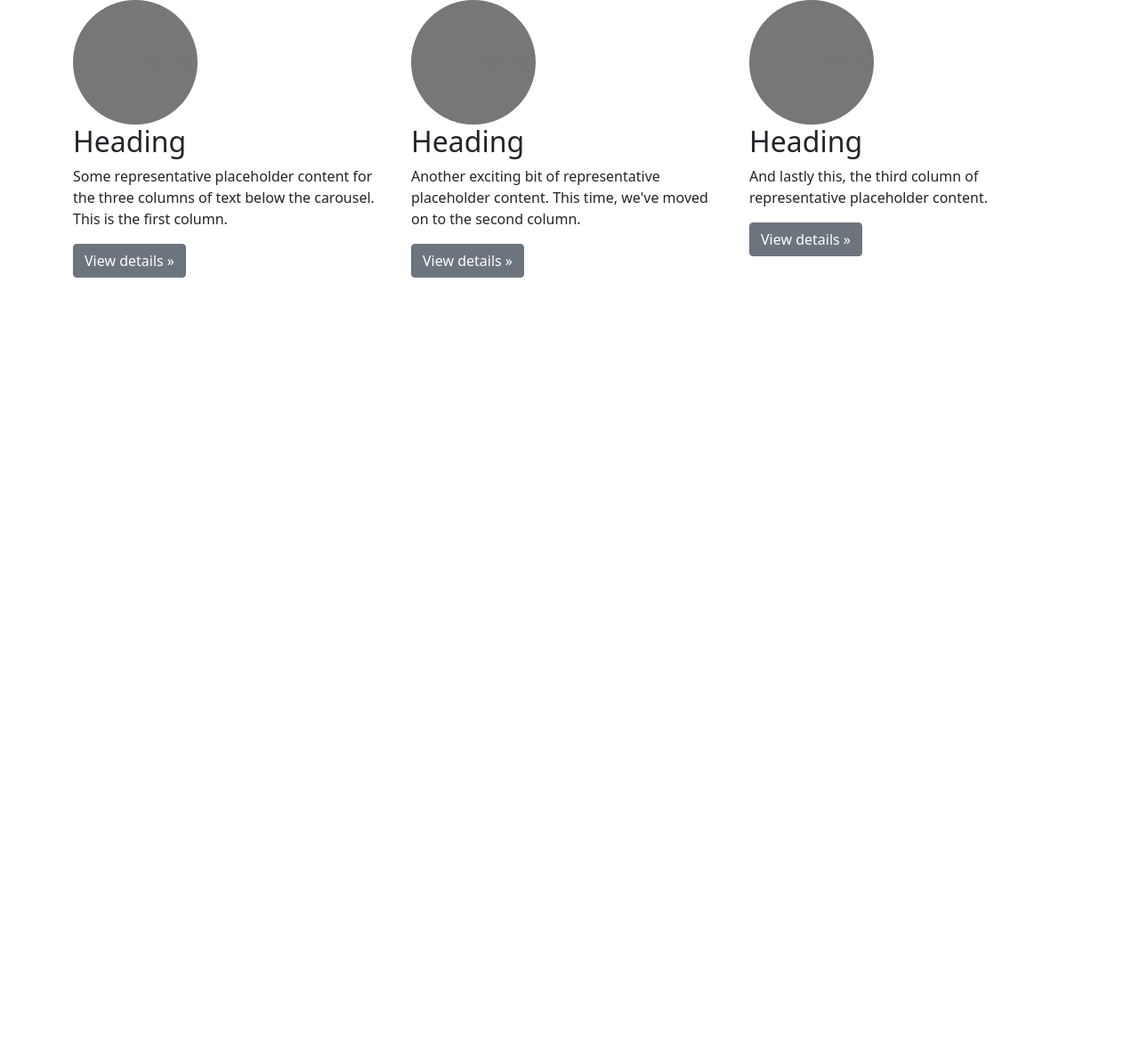
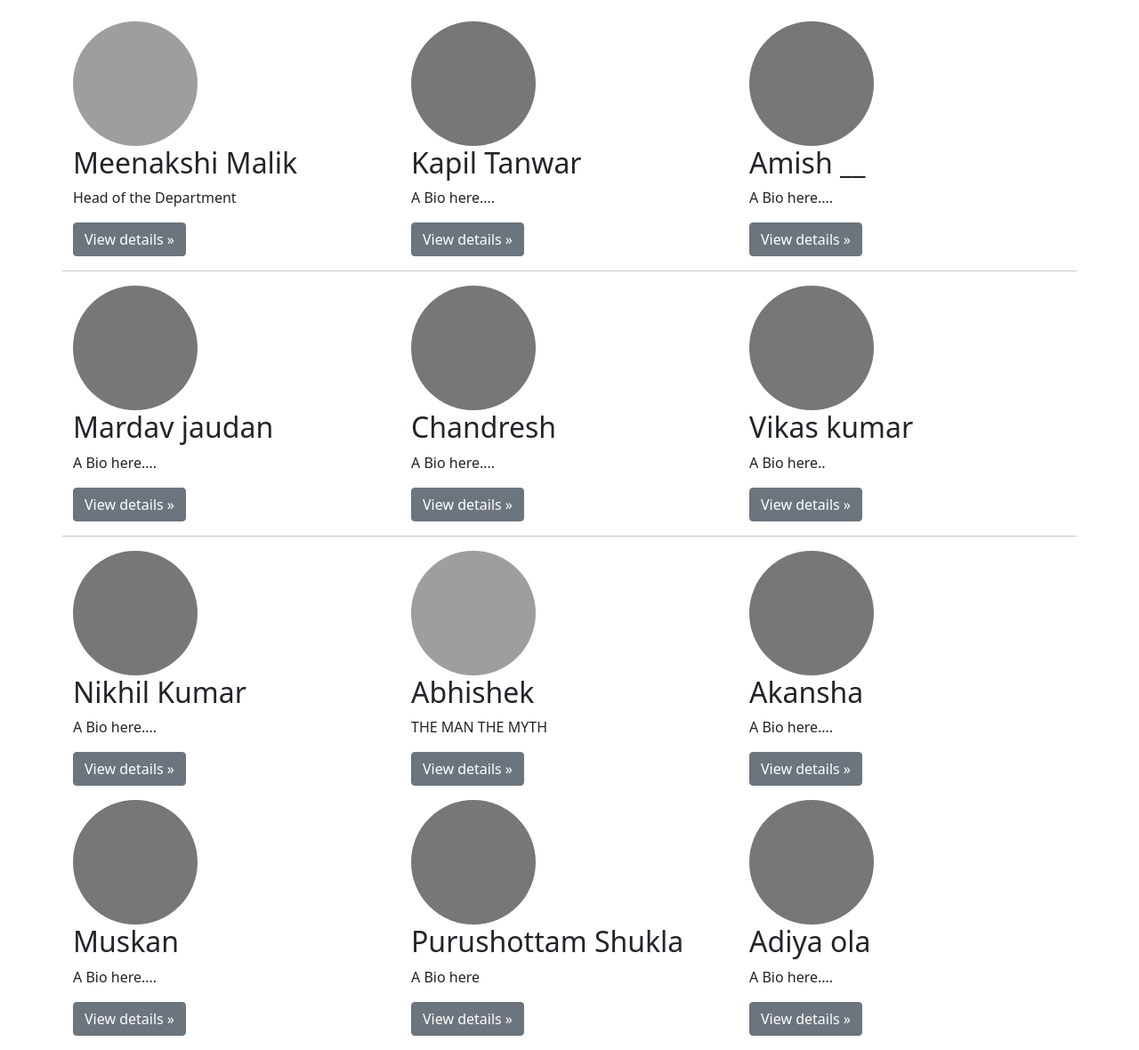
Before and after one commit to OsirisMedici/Project-X, a Django app: template Django/mine/template/community.html in a window 1280 px wide. Shown: the whole page at 89% size. Before the commit the page ends 312 px from the top, so only its background shows below. Run offline with Django 3.2, Linux system fonts and the light colour scheme; the template is opened without the code that fills it, so the values that code supplies are empty; grey boxes are pictures that could not be loaded.

Commit message:
Update community.html

```diff
--- a/Django/mine/template/community.html
+++ b/Django/mine/template/community.html
@@ -11,32 +11,125 @@
     <title>Community | ML-7</title>
   </head>
   <body>
+    <br>
+
     <div class="container marketing">
 
       <!-- Three columns of text below the carousel -->
       <div class="row">
         <div class="col-lg-4">
-          <svg class="bd-placeholder-img rounded-circle" width="140" height="140" xmlns="http://www.w3.org/2000/svg" role="img" aria-label="Placeholder: 140x140" preserveAspectRatio="xMidYMid slice" focusable="false"><title>Placeholder</title><rect width="100%" height="100%" fill="#777"></rect><text x="50%" y="50%" fill="#777" dy=".3em">140x140</text></svg>
+          <img src="/static/maam.jfif" svg class="bd-placeholder-img rounded-circle" width="140" height="140" xmlns="http://www.w3.org/2000/svg" role="img" aria-label="Placeholder: 140x140" preserveAspectRatio="xMidYMid slice" focusable="false"><title>Placeholder</title><rect width="100%" height="100%" fill="#777"></rect><text x="50%" y="50%" fill="#777" dy=".3em"></text></svg>
 
-          <h2>Heading</h2>
-          <p>Some representative placeholder content for the three columns of text below the carousel. This is the first column.</p>
+          <h2>Meenakshi Malik</h2>
+          <p>Head of the Department</p>
+          <p><a class="btn btn-secondary" href="https://www.linkedin.com/in/meenakshi-malik-93b361b9/">View details »</a></p>
+
+
+        </div><!-- /.col-lg-4 -->
+        <div class="col-lg-4">
+          <svg class="bd-placeholder-img rounded-circle" width="140" height="140" xmlns="http://www.w3.org/2000/svg" role="img" aria-label="Placeholder: 140x140" preserveAspectRatio="xMidYMid slice" focusable="false"><title>Placeholder</title><rect width="100%" height="100%" fill="#777"></rect><text x="50%" y="50%" fill="#777" dy=".3em"></text></svg>
+
+          <h2>Kapil Tanwar</h2>
+          <p>A Bio here....</p>
           <p><a class="btn btn-secondary" href="#">View details »</a></p>
+
+
         </div><!-- /.col-lg-4 -->
         <div class="col-lg-4">
           <svg class="bd-placeholder-img rounded-circle" width="140" height="140" xmlns="http://www.w3.org/2000/svg" role="img" aria-label="Placeholder: 140x140" preserveAspectRatio="xMidYMid slice" focusable="false"><title>Placeholder</title><rect width="100%" height="100%" fill="#777"></rect><text x="50%" y="50%" fill="#777" dy=".3em">140x140</text></svg>
 
-          <h2>Heading</h2>
-          <p>Another exciting bit of representative placeholder content. This time, we've moved on to the second column.</p>
+          <h2>Amish __</h2>
+          <p>A Bio here....</p>
           <p><a class="btn btn-secondary" href="#">View details »</a></p>
         </div><!-- /.col-lg-4 -->
+
+        <hr>
+
         <div class="col-lg-4">
           <svg class="bd-placeholder-img rounded-circle" width="140" height="140" xmlns="http://www.w3.org/2000/svg" role="img" aria-label="Placeholder: 140x140" preserveAspectRatio="xMidYMid slice" focusable="false"><title>Placeholder</title><rect width="100%" height="100%" fill="#777"></rect><text x="50%" y="50%" fill="#777" dy=".3em">140x140</text></svg>
 
-          <h2>Heading</h2>
-          <p>And lastly this, the third column of representative placeholder content.</p>
+          <h2>Mardav jaudan</h2>
+          <p>A Bio here....</p>
           <p><a class="btn btn-secondary" href="#">View details »</a></p>
         </div><!-- /.col-lg-4 -->
-      </div><!-- /.row -->
+
+
+        <div class="col-lg-4">
+          <svg class="bd-placeholder-img rounded-circle" width="140" height="140" xmlns="http://www.w3.org/2000/svg" role="img" aria-label="Placeholder: 140x140" preserveAspectRatio="xMidYMid slice" focusable="false"><title>Placeholder</title><rect width="100%" height="100%" fill="#777"></rect><text x="50%" y="50%" fill="#777" dy=".3em">140x140</text></svg>
+
+          <h2>Chandresh</h2>
+          <p>A Bio here....</p>
+          <p><a class="btn btn-secondary" href="#">View details »</a></p>
+        </div><!-- /.col-lg-4 -->
+
+
+        <div class="col-lg-4">
+          <svg class="bd-placeholder-img rounded-circle" width="140" height="140" xmlns="http://www.w3.org/2000/svg" role="img" aria-label="Placeholder: 140x140" preserveAspectRatio="xMidYMid slice" focusable="false"><title>Placeholder</title><rect width="100%" height="100%" fill="#777"></rect><text x="50%" y="50%" fill="#777" dy=".3em">140x140</text></svg>
+
+          <h2>Vikas kumar</h2>
+          <p>A Bio here.. </p>
+          <p><a class="btn btn-secondary" href="#">View details »</a></p>
+        </div><!-- /.col-lg-4 -->
+        <hr>
+
+        <div class="col-lg-4">
+          <svg class="bd-placeholder-img rounded-circle" width="140" height="140" xmlns="http://www.w3.org/2000/svg" role="img" aria-label="Placeholder: 140x140" preserveAspectRatio="xMidYMid slice" focusable="false"><title>Placeholder</title><rect width="100%" height="100%" fill="#777"></rect><text x="50%" y="50%" fill="#777" dy=".3em">140x140</text></svg>
+
+          <h2>Nikhil Kumar</h2>
+          <p>A Bio here....</p>
+          <p><a class="btn btn-secondary" href="#">View details »</a></p>
+        </div><!-- /.col-lg-4 -->
+
+
+        <div class="col-lg-4">
+          <img src="/static/myth.jpg" svg class="bd-placeholder-img rounded-circle" width="140" height="140" xmlns="http://www.w3.org/2000/svg" role="img" aria-label="Placeholder: 140x140" preserveAspectRatio="xMidYMid slice" focusable="false"><title>Placeholder</title><rect width="100%" height="100%" fill="#777"></rect><text x="50%" y="50%" fill="#777" dy=".3em"></text></svg>
+
+          <h2>Abhishek</h2>
+          <p>THE MAN THE MYTH</p>
+          <p><a class="btn btn-secondary" href="https://www.linkedin.com/in/abhishekvrt/">View details »</a></p>
+        </div><!-- /.col-lg-4 -->
+
+
+        <div class="col-lg-4">
+          <svg class="bd-placeholder-img rounded-circle" width="140" height="140" xmlns="http://www.w3.org/2000/svg" role="img" aria-label="Placeholder: " preserveAspectRatio="xMidYMid slice" focusable="false"><title>Placeholder</title><rect width="100%" height="100%" fill="#777"></rect><text x="50%" y="50%" fill="#777" dy=".3em"></text></svg>
+
+          <h2>Akansha</h2>
+          <p>A Bio here....</p>
+          <p><a class="btn btn-secondary" href="#">View details »</a></p>
+        </div><!-- /.col-lg-4 -->
+
+        <div class="col-lg-4">
+          <svg class="bd-placeholder-img rounded-circle" width="140" height="140" xmlns="http://www.w3.org/2000/svg" role="img" aria-label="Placeholder: 140x140" preserveAspectRatio="xMidYMid slice" focusable="false"><title>Placeholder</title><rect width="100%" height="100%" fill="#777"></rect><text x="50%" y="50%" fill="#777" dy=".3em">140x140</text></svg>
+
+          <h2>Muskan</h2>
+          <p>A Bio here....</p>
+          <p><a class="btn btn-secondary" href="#">View details »</a></p>
+        </div><!-- /.col-lg-4 -->
+
+
+        <div class="col-lg-4">
+          <svg class="bd-placeholder-img rounded-circle" width="140" height="140" xmlns="http://www.w3.org/2000/svg" role="img" aria-label="Placeholder: 140x140" preserveAspectRatio="xMidYMid slice" focusable="false"><title>Placeholder</title><rect width="100%" height="100%" fill="#777"></rect><text x="50%" y="50%" fill="#777" dy=".3em"></text></svg>
+
+          <h2>Purushottam Shukla</h2>
+          <p>A Bio here</p>
+          <p><a class="btn btn-secondary" href="">View details »</a></p>
+        </div><!-- /.col-lg-4 -->
+
+
+        <div class="col-lg-4">
+          <svg class="bd-placeholder-img rounded-circle" width="140" height="140" xmlns="http://www.w3.org/2000/svg" role="img" aria-label="Placeholder: " preserveAspectRatio="xMidYMid slice" focusable="false"><title>Placeholder</title><rect width="100%" height="100%" fill="#777"></rect><text x="50%" y="50%" fill="#777" dy=".3em"></text></svg>
+
+          <h2>Adiya ola</h2>
+          <p>A Bio here....</p>
+          <p><a class="btn btn-secondary" href="#">View details »</a></p>
+        </div><!-- /.col-lg-4 -->
+
+
+
+
+
+
+
 
     <!-- Optional JavaScript; choose one of the two! -->
 
```
